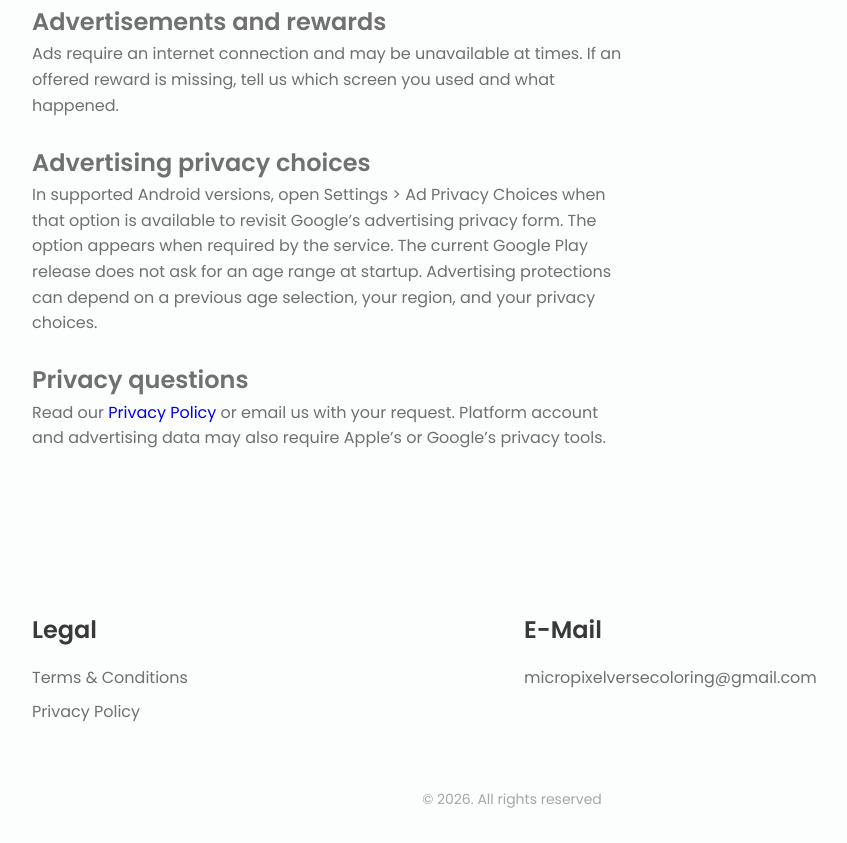
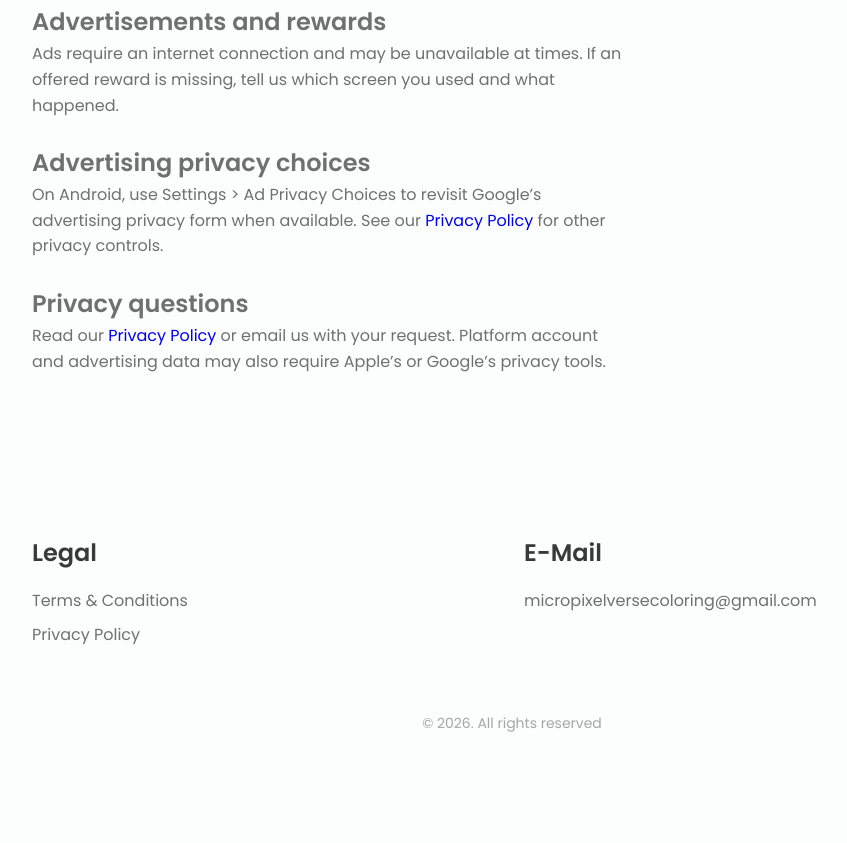
Before and after one commit to adsakeme/mpvCOLOR, a plain HTML site: page support.html in a window 1280 px wide. Shown: the part 1096-1939 px from the top of the page, without its empty margins (128-975 px from the left). After the commit the page ends 1862 px from the top, so only its background shows below. Drawn offline with nearby package versions, Linux system fonts and the light colour scheme.

Commit message:
Simplify support.html content

```diff
--- a/support.html
+++ b/support.html
@@ -58,7 +58,7 @@
 <p>This clears the selected in-game cloud backup. Local progress, Android system backups, platform accounts and profiles, and advertising data are managed separately. Platform retention policies apply. To remove local Android data, use your device’s app storage settings. Manage any Android system backup separately in device settings. For Play Games profile data, follow <a href="https://support.google.com/googleplay/answer/9130646">Google’s steps to delete data for a specific game</a>.</p>
 <p>For help with a deletion or privacy request, email <a href="mailto:micropixelversecoloring@gmail.com">micropixelversecoloring@gmail.com</a>. Include the platform and the type of data you want to remove. Please keep account credentials private. See the <a href="privacypolicy.html#delete-data">privacy policy’s deletion section</a> for details.</p><br>
 <h2>Advertisements and rewards</h2><p>Ads require an internet connection and may be unavailable at times. If an offered reward is missing, tell us which screen you used and what happened.</p><br>
-<h2>Advertising privacy choices</h2><p>In supported Android versions, open Settings &gt; Ad Privacy Choices when that option is available to revisit Google’s advertising privacy form. The option appears when required by the service. The current Google Play release does not ask for an age range at startup. Advertising protections can depend on a previous age selection, your region, and your privacy choices.</p><br>
+<h2>Advertising privacy choices</h2><p>On Android, use Settings &gt; Ad Privacy Choices to revisit Google’s advertising privacy form when available. See our <a href="privacypolicy.html">Privacy Policy</a> for other privacy controls.</p><br>
 <h2>Privacy questions</h2><p>Read our <a href="privacypolicy.html">Privacy Policy</a> or email us with your request. Platform account and advertising data may also require Apple’s or Google’s privacy tools.</p>
                     </div>
                 </div>
```
